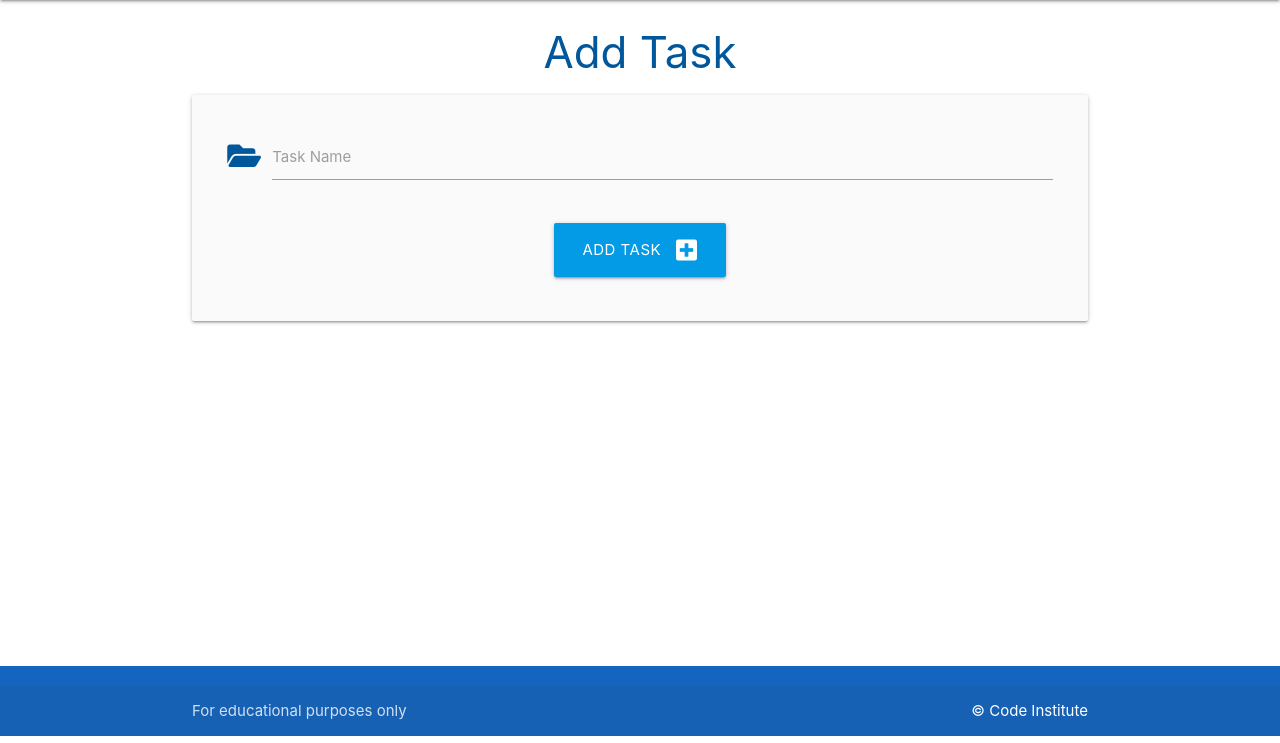
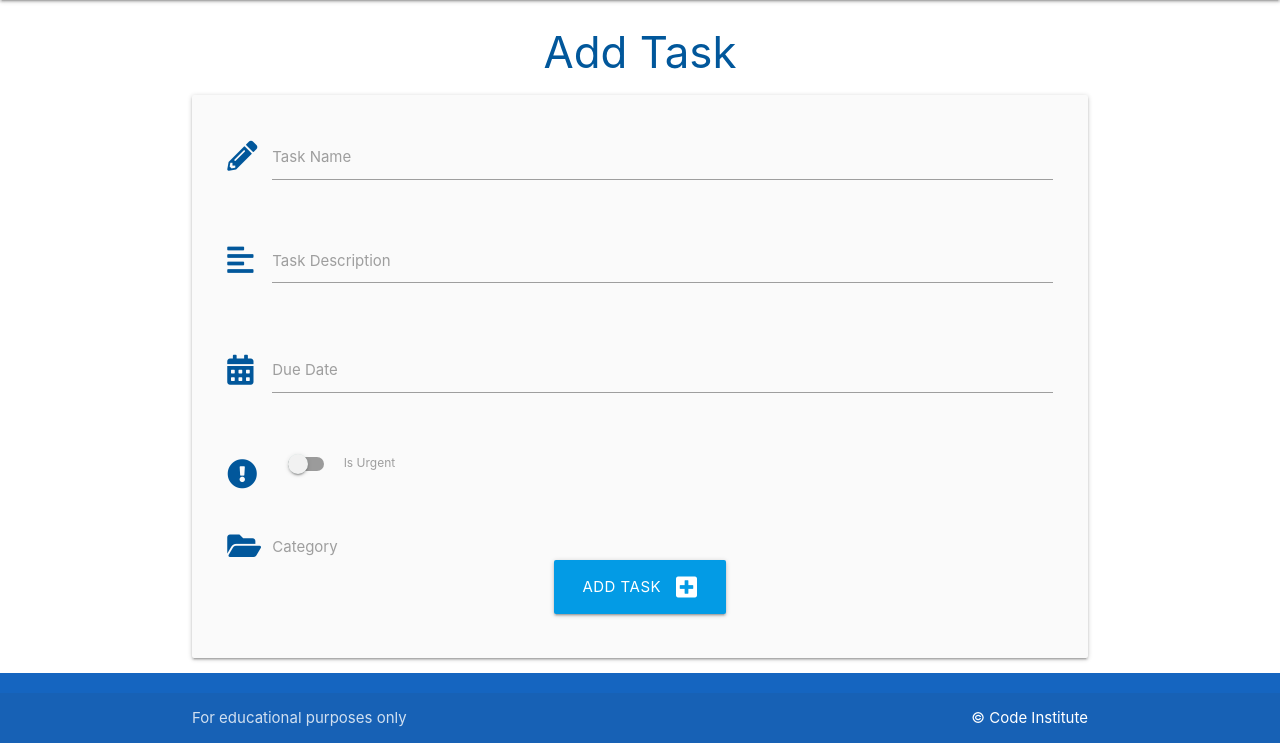
Before and after one commit to EktaMehra/flask-taskmanager, a Flask app: page /add_task in a window 1280 px wide. Shown: the part 64-807 px from the top of the page. Run offline with Flask 2, Linux system fonts and the light colour scheme; data that the repository does not hold is empty.

Commit message:
copy content from add_category to add_task

```diff
--- a/taskmanager/templates/add_task.html
+++ b/taskmanager/templates/add_task.html
@@ -8,9 +8,52 @@
         <!-- task name -->
         <div class="row">
             <div class="input-field col s12">
+                <i class="fas fa-pencil-alt prefix light-blue-text text-darken-4"></i>
+                <input id="task_name" name="task_name" minlength="5" maxlength="50" type="text" class="validate" required>
+                <label for="task_name">Task Name</label>
+            </div>
+        </div>
+        <!-- task description -->
+        <div class="row">
+            <div class="input-field col s12">
+                <i class="fas fa-align-left prefix light-blue-text text-darken-4"></i>
+                <textarea id="task_description" name="task_description" minlength="5" maxlength="200"
+                    type="text" class="materialize-textarea validate" required></textarea>
+                <label for="task_description">Task Description</label>
+            </div>
+        </div>
+        <!-- due date -->
+        <div class="row">
+            <div class="input-field col s12">
+                <i class="fas fa-calendar-alt prefix light-blue-text text-darken-4"></i>
+                <input id="due_date" name="due_date" type="text" class="datepicker validate" required>
+                <label for="due_date">Due Date</label>
+            </div>
+        </div>
+        <!-- is urgent -->
+        <div class="row">
+            <div class="input-field col s12">
+                <div class="switch">
+                    <i class="fas fa-exclamation-circle prefix light-blue-text text-darken-4"></i>
+                    <label for="is_urgent">
+                        <input id="is_urgent" name="is_urgent" type="checkbox">
+                        <span class="lever"></span>
+                        Is Urgent
+                    </label>
+                </div>
+            </div>
+        </div>
+        <!-- category id -->
+        <div class="row">
+            <div class="input-field col s12">
                 <i class="fas fa-folder-open prefix light-blue-text text-darken-4"></i>
-                <input id="task_name" name="task_name" minlength="3" maxlength="25" type="text" class="validate" required>
-                <label for="task_name">Task Name</label>
+                <select id="category_id" name="category_id" class="validate" required>
+                    <option value="" disabled selected>Choose Category</option>
+                    {% for category in categories %}
+                        <option value="{{ category.id }}">{{ category.category_name }}</option>
+                    {% endfor %}
+                </select>
+                <label for="category_id">Category</label>
             </div>
         </div>
         <!-- submit button -->
```
